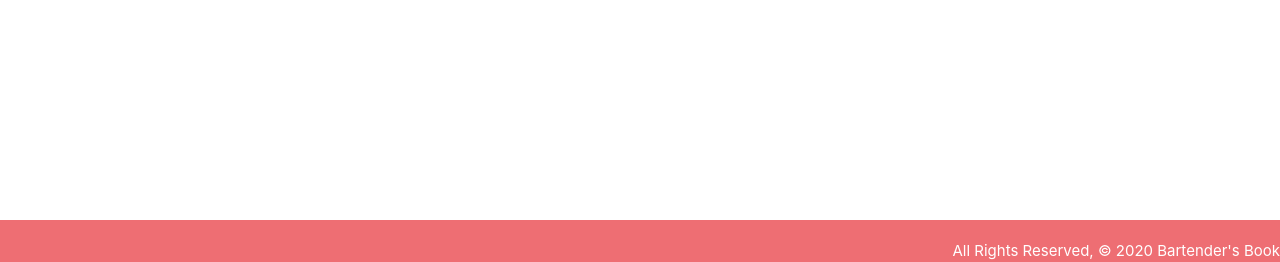
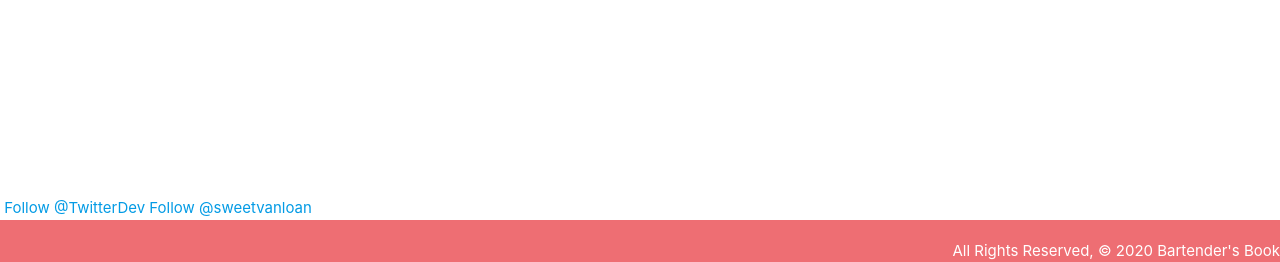
Before and after one commit to sweetvanloan/bartenderbook, a Django app: page /accounts/login/ in a window 1280 px wide. Shown: the part 538-800 px from the top of the page. Run offline with Django 3.2, Linux system fonts and the light colour scheme; parts of the project's set-up code (start-up, migrations or seed data) failed here and were passed over; some libraries are stand-ins or nearby versions.

Commit message:
buttons fixed in base

```diff
--- a/main_app/static/css/style.css
+++ b/main_app/static/css/style.css
@@ -12,3 +12,16 @@ footer {
     padding-top: 0;
     text-align: right;
 }
+
+div #buttons {
+    width:500px;
+    text-align: center;
+}
+
+div .social {
+    display: inline-block;
+}
+
+.github-button {
+    padding-top: 0;
+}
--- a/main_app/templates/base.html
+++ b/main_app/templates/base.html
@@ -10,6 +10,7 @@
     <link rel="stylesheet" href="https://cdnjs.cloudflare.com/ajax/libs/materialize/1.0.0/css/materialize.min.css">
     <link rel="stylesheet" href="{% static 'css/style.css' %}">
     <script src="https://cdnjs.cloudflare.com/ajax/libs/materialize/1.0.0/js/materialize.min.js"></script>
+    <script async defer src="https://buttons.github.io/buttons.js"></script>
 </head>
 
 <body>
@@ -33,6 +34,24 @@
         {% endblock %}
     </main>
 
+    <div id="buttons">
+        <div class="social">
+            <script type="text/javascript" src="https://cdnjs.buymeacoffee.com/1.0.0/button.prod.min.js"
+                data-name="bmc-button" data-slug="sweetvanloan" data-color="#000000" data-emoji="🍺" data-font="Cookie"
+                data-text="Buy Sweet a Beverage" data-outline-color="#fff" data-font-color="#fff"
+                data-coffee-color="#fd0"></script>
+        </div>
+        <div class="social">
+            <a href="https://twitter.com/sweetvanloan?ref_src=twsrc%5Etfw" class="twitter-follow-button"
+                data-show-count="true">Follow @TwitterDev</a>
+            <script async src="https://platform.twitter.com/widgets.js" charset="utf-8"></script>
+        </div>
+        <div class="social" id="github">
+            <a class="github-button" href="https://github.com/sweetvanloan"
+                data-color-scheme="no-preference: light; light: light; dark: dark;" data-size="large"
+                data-show-count="true" aria-label="Follow @sweetvanloan on GitHub">Follow @sweetvanloan</a>
+        </div>
+    </div>
     <footer class="page-footer">
         <div class="right">All Rights Reserved, &copy; 2020 Bartender's Book</div>
     </footer>
```
